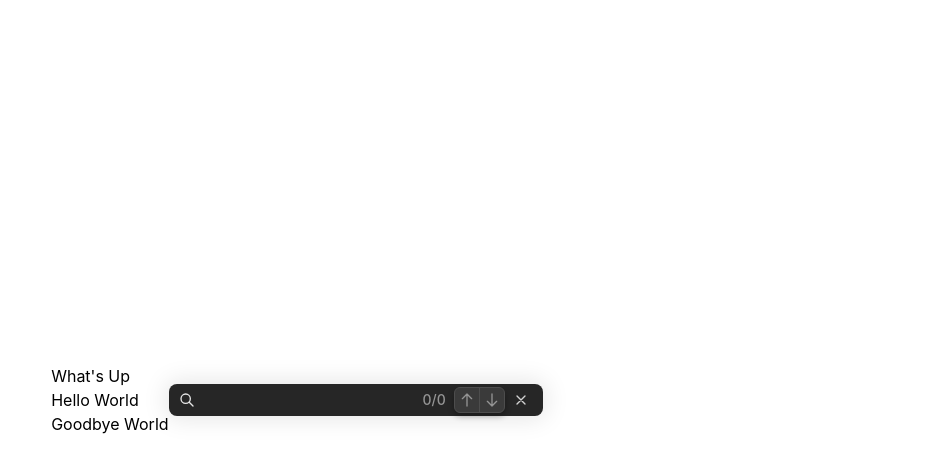
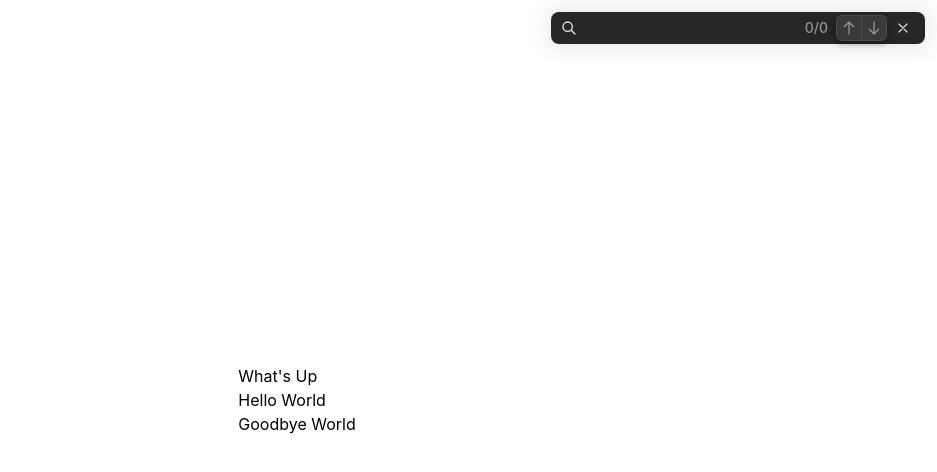
Before and after one commit to ecodercc5/ctrl-f-finder, a React (Create React App) app: page / in a window 1280 px wide. Shown: the top 472 px of the page, without its empty margins (343-1280 px from the left). Built offline with nearby package versions, Linux system fonts and the light colour scheme.

Commit message:
interaction + hover + refactoring

```diff
--- a/package.json
+++ b/package.json
@@ -11,6 +11,7 @@
     "@types/node": "^16.11.42",
     "@types/react": "^18.0.14",
     "@types/react-dom": "^18.0.5",
+    "framer-motion": "^7.1.0",
     "react": "^18.2.0",
     "react-dom": "^18.2.0",
     "react-scripts": "5.0.1",
--- a/src/App.tsx
+++ b/src/App.tsx
@@ -1,45 +1,9 @@
-import { useEffect, useRef, useState } from "react";
-import { Finder } from "./components/Finder";
-import { getMatches, Match } from "./core";
-import { Highlights } from "./Highlights";
+import { useRef, useState } from "react";
+import { FinderContainer } from "./containers/FinderContainer";
 
 function App() {
   const iframeRef = useRef<HTMLDivElement>(null);
-  const [matches, setMatches] = useState<Match[]>([]);
-  const [activeIndex, setActiveIndex] = useState(-1);
-  const [search, setSearch] = useState("");
-
-  useEffect(() => {
-    const iframe = iframeRef.current!;
-
-    const matches = getMatches(iframe, search);
-
-    if (matches.length) {
-      setActiveIndex(0);
-    } else {
-      setActiveIndex(-1);
-    }
-
-    setMatches(matches);
-
-    console.log(matches);
-  }, [search]);
-
-  const numMatches = matches.length;
-  const currentMatch = activeIndex + 1;
-
-  const handleUp = () => {
-    const prevActiveIndex =
-      activeIndex - 1 >= 0 ? activeIndex - 1 : matches.length - 1;
-
-    setActiveIndex(prevActiveIndex);
-  };
-
-  const handleDown = () => {
-    const index = (activeIndex + 1) % matches.length;
-
-    setActiveIndex(index);
-  };
+  const [isOpen, setIsOpen] = useState(true);
 
   return (
     <div className="App">
@@ -49,16 +13,7 @@ function App() {
         <div>Goodbye World</div>
       </div>
 
-      <Highlights activeMatchIndex={activeIndex} matches={matches} />
-      <Finder
-        search={search}
-        currentMatch={currentMatch}
-        numMatches={numMatches}
-        onSearchChange={setSearch}
-        onClear={() => setSearch("")}
-        onUp={handleUp}
-        onDown={handleDown}
-      />
+      {isOpen && <FinderContainer searchContainerRef={iframeRef} />}
     </div>
   );
 }
--- /dev/null
+++ b/src/components/Button.tsx
@@ -0,0 +1,23 @@
+import { HTMLMotionProps, motion } from "framer-motion";
+
+interface Props extends HTMLMotionProps<"button"> {
+  icon: React.FC<React.ComponentProps<"svg">>;
+}
+
+export const Button: React.FC<Props> = ({ icon: Icon, ...props }) => {
+  return (
+    <motion.button
+      className="p-1 bg-secondary"
+      {...props}
+      whileHover={{
+        backgroundColor: "#4D4D4D",
+      }}
+      whileTap={{ opacity: 0.8 }}
+      transition={{
+        duration: 0.15,
+      }}
+    >
+      <Icon className="w-4 h-4 stroke-2 stroke-dark-gray" />
+    </motion.button>
+  );
+};
--- a/src/components/Finder.tsx
+++ b/src/components/Finder.tsx
@@ -4,15 +4,17 @@ import {
   ArrowDownIcon,
   XIcon,
 } from "@heroicons/react/outline";
+import { Button } from "./Button";
+import { motion } from "framer-motion";
 
 interface Props {
   search: string;
-  onSearchChange: (search: string) => any;
+  onSearchChange?: (search: string) => any;
   numMatches: number;
   currentMatch: number;
-  onDown: () => any;
-  onUp: () => any;
-  onClear: () => any;
+  onDown?: () => any;
+  onUp?: () => any;
+  onClose?: () => any;
 }
 
 export const Finder: React.FC<Props> = ({
@@ -22,7 +24,7 @@ export const Finder: React.FC<Props> = ({
   currentMatch,
   onUp,
   onDown,
-  onClear,
+  onClose,
 }) => {
   return (
     <div
@@ -34,7 +36,7 @@ export const Finder: React.FC<Props> = ({
         <input
           className="bg-transparent text-main-gray outline-none text-sm"
           value={search}
-          onChange={(e) => onSearchChange(e.target.value)}
+          onChange={(e) => onSearchChange && onSearchChange(e.target.value)}
         />
       </div>
 
@@ -44,19 +46,21 @@ export const Finder: React.FC<Props> = ({
         </span>
 
         <div className="flex items-center gap-1">
-          <div className="arrow-container flex items-stretch bg-secondary rounded-md h-full">
-            <button className="p-1" onClick={onUp}>
-              <ArrowUpIcon className="w-4 h-4 stroke-2 stroke-dark-gray" />
-            </button>
+          <div className="arrow-container flex items-stretch bg-secondary rounded-md h-full overflow-hidden">
+            <Button icon={ArrowUpIcon} onClick={onUp} />
             <div className="self-stretch w-[1px] bg-[#4d4d4d]" />
-            <button className="p-1" onClick={onDown}>
-              <ArrowDownIcon className="w-4 h-4 stroke-2 stroke-dark-gray" />
-            </button>
+            <Button icon={ArrowDownIcon} onClick={onDown} />
           </div>
 
-          <button className="p-1" onClick={onClear}>
+          <motion.button
+            className="p-1 rounded-md"
+            onClick={onClose}
+            whileHover={{ backgroundColor: "#4D4D4D" }}
+            whileTap={{ opacity: 0.8 }}
+            transition={{ duration: 0.15 }}
+          >
             <XIcon className="w-4 h-4 stroke-3 stroke-secondary-gray" />
-          </button>
+          </motion.button>
         </div>
       </div>
     </div>
--- a/src/Highlights.tsx
+++ b/src/components/Highlights.tsx
@@ -1,6 +1,6 @@
 import React from "react";
-import { Highlight } from "./components/Highlight";
-import { getHighlightDimensions, Match } from "./core";
+import { Highlight } from "./Highlight";
+import { getHighlightDimensions, Match } from "../core";
 
 interface Props {
   matches: Match[];
--- /dev/null
+++ b/src/containers/FinderContainer.tsx
@@ -0,0 +1,33 @@
+import { useState } from "react";
+import { Finder } from "../components/Finder";
+import { Highlights } from "../components/Highlights";
+import { useHighlightMatches } from "../hooks/use-highlight-matches";
+
+interface Props {
+  searchContainerRef: React.RefObject<HTMLElement>;
+}
+
+export const FinderContainer: React.FC<Props> = ({ searchContainerRef }) => {
+  const [search, setSearch] = useState("");
+
+  const { matches, activeIndex, numMatches, currentMatch, actions } =
+    useHighlightMatches(search, searchContainerRef);
+
+  return (
+    <>
+      <Highlights activeMatchIndex={activeIndex} matches={matches} />
+
+      <div className="absolute right-3 top-3">
+        <Finder
+          search={search}
+          currentMatch={currentMatch}
+          numMatches={numMatches}
+          onSearchChange={setSearch}
+          onClose={() => console.log("closing")}
+          onUp={actions.moveToNextMatch}
+          onDown={actions.moveToPrevMatch}
+        />
+      </div>
+    </>
+  );
+};
--- /dev/null
+++ b/src/hooks/use-highlight-matches.ts
@@ -0,0 +1,62 @@
+import { useState, useEffect } from "react";
+import { getMatches, Match } from "../core";
+
+export const useHighlightMatches = <T extends HTMLElement>(
+  search: string,
+  ref: React.RefObject<T>
+) => {
+  const [matches, setMatches] = useState<Match[]>([]);
+  const [activeIndex, setActiveIndex] = useState(-1);
+
+  useEffect(() => {
+    const element = ref.current!;
+
+    // search for matches in the HTMLElement
+    const matches = getMatches(element, search);
+
+    if (matches.length) {
+      // at least 1 match
+      setActiveIndex(0);
+    } else {
+      // no matches
+      setActiveIndex(-1);
+    }
+
+    setMatches(matches);
+
+    console.log(matches);
+  }, [search, ref]);
+
+  // derived data about matches
+  const numMatches = matches.length;
+  const currentMatch = activeIndex + 1;
+
+  // moving from one match to another
+  const moveToNextMatch = () => {
+    if (numMatches) {
+      const prevActiveIndex =
+        activeIndex - 1 >= 0 ? activeIndex - 1 : matches.length - 1;
+
+      setActiveIndex(prevActiveIndex);
+    }
+  };
+
+  const moveToPrevMatch = () => {
+    if (numMatches) {
+      const index = (activeIndex + 1) % matches.length;
+
+      setActiveIndex(index);
+    }
+  };
+
+  return {
+    matches,
+    activeIndex,
+    currentMatch,
+    numMatches,
+    actions: {
+      moveToNextMatch,
+      moveToPrevMatch,
+    },
+  };
+};
```
Also changed, not shown: src/logo.svg (deleted), 1 other file (tests, documents, lock files or other folders).
